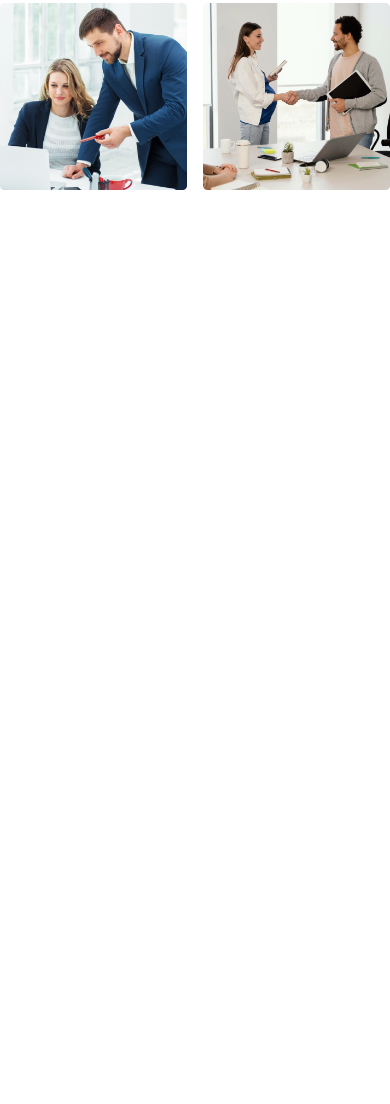
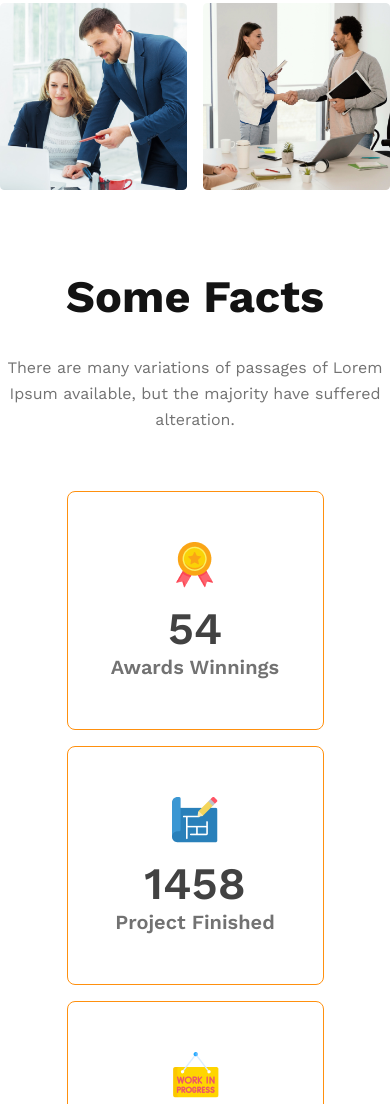
Before and after one commit to sazzadshakhbd/g3-architects, a plain HTML site: page index.html in a window 390 px wide. Shown: the part 1762-2866 px from the top of the page. Before the commit the page ends 2082 px from the top, so only its background shows below. Drawn offline with nearby package versions, Linux system fonts and the light colour scheme.

Commit message:
facts section done with responsive

```diff
--- a/index.html
+++ b/index.html
@@ -9,7 +9,7 @@
 </head>
 
 <body>
-    <!-- Header Start -->
+    <!-- Header Section Start -->
     <header>
         <div class="container">
             <nav>
@@ -34,8 +34,9 @@
             </div>
         </div>
     </header>
-    <!-- Header End -->
+    <!-- Header Section End -->
     <main>
+        <!-- Teams Section Start -->
         <div class="container">
             <section class="teams">
                 <div class="teams-images">
@@ -53,6 +54,44 @@
                 </div>
             </section>
         </div>
+        <!-- Teams Section End -->
+
+        <!-- Facts Section Start -->
+        <div class="container">
+            <section class="facts">
+                <div class="facts-title">
+                    <h4>Some Facts</h4>
+                    <p>There are many variations of passages of Lorem Ipsum available, but the majority have suffered alteration.</p>
+                </div>
+                <div class="facts-cards">
+                    <div class="card">
+                        <img src="./images/icons/ribon.png" alt="Ribbon">
+                        <span>54</span>
+                        <p>Awards Winnings</p>
+                    </div>
+                    <div class="card">
+                        <img src="./images/icons/projects.png" alt="Projects">
+
+                        <span>1458</span>
+                        <p>Project Finished</p>
+                    </div>
+                    <div class="card">
+                        <img src="./images/icons/customers.png
+                        " alt="Customers">
+
+                        <span>590</span>
+                        <p>Clients Worked</p>
+                    </div>
+                    <div class="card">
+                        <img src="./images/icons/email.png" alt="Email">
+                        <span>22578</span>
+                        <p>Email Send</p>
+                    </div>
+
+                </div>
+            </section>
+        </div>
+        <!-- Facts Section End -->
     </main>
     <footer></footer>
 </body>
--- a/styles/architects.css
+++ b/styles/architects.css
@@ -8,6 +8,7 @@
     margin: 0;
     padding: 0;
 }
+
 :root {
     --dark-01: #131313;
     --dark-02: #424242;
@@ -15,10 +16,12 @@
     --orange-01: #FF900E;
     --white-01: #ffffff;
 }
+
 .container {
     max-width: 1200px;
     margin: 0 auto;
 }
+
 .btn-primary {
     border-radius: 8px;
     background: var(--orange-01);
@@ -29,6 +32,7 @@
     border: 0;
     cursor: pointer;
 }
+
 /* Header Style */
 header {
     background: rgba(255, 144, 14, 0.10);
@@ -64,33 +68,40 @@ nav li a {
     color: var(--dark-02);
     text-decoration: none;
 }
+
 /* Banner Styles */
 .banner {
     padding: 102px 0 0 0;
 }
+
 .banner-content {
     max-width: 862px;
     margin: 0 auto;
     text-align: center;
 }
+
 .banner-content h2 {
     font-size: 4rem;
     font-weight: 700;
     margin-bottom: 2rem;
     color: var(--dark-01);
 }
+
 .banner-content p {
     color: var(--dark-03);
     font-size: 16px;
     line-height: 24px;
     margin-bottom: 32px;
 }
+
 .banner-content button {
     margin-bottom: 50px;
 }
+
 .banner img {
     width: 100%;
 }
+
 /* Teams Styles */
 .teams {
     max-width: 1100px;
@@ -98,27 +109,33 @@ nav li a {
     display: flex;
     align-items: center;
 }
+
 .teams-images {
     display: grid;
     grid-template-columns: repeat(2, 1fr);
     gap: 2rem;
 }
+
 .teams-content {
     margin-left: 76px;
 }
+
 .teams-content h3 {
     margin-bottom: 2rem;
     font-size: 45px;
     font-weight: 700;
     color: var(--dark-01);
 }
-.teams-content h3 span:first-child{
+
+.teams-content h3 span:first-child {
     color: var(--dark-03);
     font-weight: 500;
 }
-.teams-content h3 span:last-child{
+
+.teams-content h3 span:last-child {
     color: var(--orange-01);
 }
+
 .teams-content p {
     margin-bottom: 2.5rem;
     font-size: 16px;
@@ -126,61 +143,153 @@ nav li a {
     line-height: 26px;
 }
 
+/* Facts Styles */
+.facts {
+    margin-bottom: 180px;
+}
+
+.facts-title {
+    margin-bottom: 100px;
+}
+
+.facts-title h4 {
+    font-size: 45px;
+    font-weight: 700;
+    color: var(--dark-01);
+    margin-bottom: 2rem;
+}
+
+.facts-title p {
+    font-size: 16px;
+    line-height: 26px;
+    color: var(--dark-03);
+    max-width: 542px;
+}
+
+.facts-cards {
+    display: flex;
+    align-items: center;
+    justify-content: space-around;
+    text-align: center;
+}
+
+.facts-cards .card {
+    border-radius: 8px;
+    border: 1px solid var(--orange-01);
+    padding: 50px 30px;
+}
+
+.facts-cards img {
+    margin-bottom: 10px;
+}
+
+.facts-cards span {
+    display: block;
+    font-size: 45px;
+    font-weight: 600;
+    color: var(--dark-02);
+}
+
+.facts-cards p {
+    font-size: 20px;
+    font-weight: 600;
+    color: var(--dark-03);
+}
+
 /* Responsive Styles */
 @media screen and (max-width: 1199.98px) {
     .teams {
         max-width: 100%;
         flex-direction: column-reverse;
+        margin-bottom: 80px;
     }
+
     .teams-content {
         margin: 0 0 50px 0;
         text-align: center;
         max-width: 862px;
     }
+    .facts {
+        margin-bottom: 50px;
+    }
+    .facts-title {
+        margin-bottom: 50px;
+        text-align: center;
+    }
+    .facts-title p {
+        margin: 0 auto;
+    }
 }
-@media screen and (min-width: 992px) and (max-width: 1199.98px) {
 
+@media screen and (min-width: 992px) and (max-width: 1199.98px) {}
+
+@media screen and (max-width: 991.98px) {
+    .facts-cards {
+        flex-wrap: wrap;
+    }
+    .facts-cards .card {
+        margin: 0.5rem;
+    }
 }
-@media screen and (max-width: 991.98px) {
 
-}
 @media screen and (min-width: 768px) and (max-width: 991.98px) {
 
+    .facts-cards .card {
+        width: 39.9%;
+    }
 }
+
 @media screen and (max-width: 767.98px) {
     header {
         padding: 1.5rem 0 16px 0;
     }
+
     nav {
         flex-direction: column;
     }
+
     nav h1 {
         margin-bottom: 1.5rem;
     }
+
     .banner {
         padding-top: 3rem;
     }
+
     .banner-content h2 {
         font-size: 3.8rem;
     }
+
     .teams-images {
         gap: 1rem;
     }
+
     .teams-images img {
         max-width: 100%;
     }
 }
+
 @media screen and (min-width: 576px) and (max-width: 767.98px) {
     nav li {
         margin: 0 2rem;
     }
+    .facts-cards .card {
+        width: 36%;
+    }
+}
 
-}
 @media screen and (max-width: 575.98px) {
-    nav > ul {
+    nav>ul {
         flex-direction: column;
     }
+
     nav li {
         margin: 0 0 2rem 0;
     }
+    .facts-cards .card {
+        width: 50%;
+    }
+    .facts-cards {
+        flex-direction: column;
+    }
 }
```
